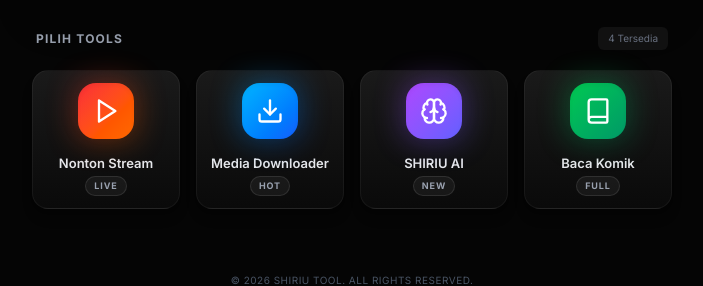
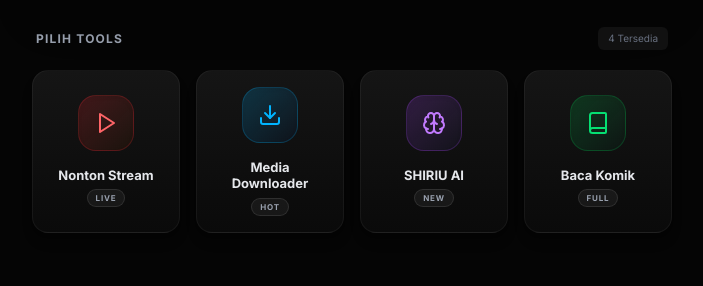
Before and after one commit to sionlimitles-spec/shiriu-tool, a Next.js app: page / in a window 1280 px wide. Shown: the part 475-761 px from the top of the page, without its empty margins (288-991 px from the left). Built offline with nearby package versions, Linux system fonts and the light colour scheme.

Commit message:
Update ToolCard.tsx

```diff
--- a/src/components/ui/ToolCard.tsx
+++ b/src/components/ui/ToolCard.tsx
@@ -5,24 +5,24 @@ import { motion } from "framer-motion";
 import { Play, Download, Brain, Book } from "lucide-react";
 
 export default function ToolCard({ tool }: { tool: Tool }) {
-  // Warna gradasi untuk ikon (tetap menggunakan aksen warna asli tiap tool)
+  // Warna gradasi lembut untuk background ikon
   const getGradient = () => {
     switch (tool.id) {
-      case "nonton": return "from-red-500 to-orange-500";
-      case "downloader": return "from-[#00b4ff] to-blue-600";
-      case "ai": return "from-purple-500 to-indigo-500";
-      case "komik": return "from-green-500 to-emerald-600";
-      default: return "from-gray-500 to-gray-700";
+      case "nonton": return "from-red-500/20 to-orange-500/5 text-red-400 border-red-500/20";
+      case "downloader": return "from-[#00b4ff]/20 to-blue-600/5 text-[#00b4ff] border-[#00b4ff]/20";
+      case "ai": return "from-purple-500/20 to-indigo-500/5 text-purple-400 border-purple-500/20";
+      case "komik": return "from-green-500/20 to-emerald-600/5 text-green-400 border-green-500/20";
+      default: return "from-gray-500/20 to-gray-700/5 text-gray-400 border-gray-500/20";
     }
   };
 
   const Icon = () => {
     switch (tool.id) {
-      case "nonton": return <Play size={28} className="text-white" />;
-      case "downloader": return <Download size={28} className="text-white" />;
-      case "ai": return <Brain size={28} className="text-white" />;
-      case "komik": return <Book size={28} className="text-white" />;
-      default: return <Play size={28} className="text-white" />;
+      case "nonton": return <Play size={24} />;
+      case "downloader": return <Download size={24} />;
+      case "ai": return <Brain size={24} />;
+      case "komik": return <Book size={24} />;
+      default: return <Play size={24} />;
     }
   };
 
@@ -30,23 +30,20 @@ export default function ToolCard({ tool }: { tool: Tool }) {
     <motion.div whileTap={{ scale: 0.95 }} className="h-full">
       <Link
         href={tool.href}
-        className="group flex flex-col items-center justify-center gap-3 p-3 h-full rounded-2xl bg-gradient-to-b from-[#1a1a1a] to-[#0a0a0a] border border-white/5 hover:border-white/20 transition-all duration-300 shadow-lg"
+        className="group flex flex-col items-center justify-center gap-3 p-4 h-full rounded-2xl bg-gradient-to-b from-[#151515] to-[#0a0a0a] border border-white/5 hover:border-white/15 transition-all duration-300 shadow-lg"
       >
-        {/* Ikon dengan Efek Gradasi & Glow */}
-        <div className="relative">
-          <div className={`absolute inset-0 bg-gradient-to-br ${getGradient()} blur-lg opacity-40 group-hover:opacity-70 transition-opacity`} />
-          <div className={`relative w-14 h-14 flex items-center justify-center rounded-[18px] bg-gradient-to-br ${getGradient()} shadow-inner`}>
-            <Icon />
-          </div>
+        {/* Ikon dengan Efek Kaca Berwarna */}
+        <div className={`relative w-14 h-14 flex items-center justify-center rounded-[18px] bg-gradient-to-br border ${getGradient()} shadow-inner group-hover:scale-105 transition-transform`}>
+          <Icon />
         </div>
 
-        {/* Judul & Status (Dibuat ringkas) */}
+        {/* Judul & Status */}
         <div className="text-center mt-1">
-          <h3 className="text-[13px] font-semibold text-gray-200 leading-tight line-clamp-2">
+          <h3 className="text-[12px] sm:text-[13px] font-bold text-gray-200 leading-tight line-clamp-2">
             {tool.title}
           </h3>
           {tool.badge && (
-            <span className="inline-block mt-1 text-[9px] font-bold tracking-widest text-gray-400 bg-white/5 px-2 py-0.5 rounded-full border border-white/10">
+            <span className="inline-block mt-1.5 text-[8px] font-bold tracking-widest text-gray-400 bg-white/5 px-2 py-0.5 rounded-full border border-white/10">
               {tool.badge}
             </span>
           )}
```
